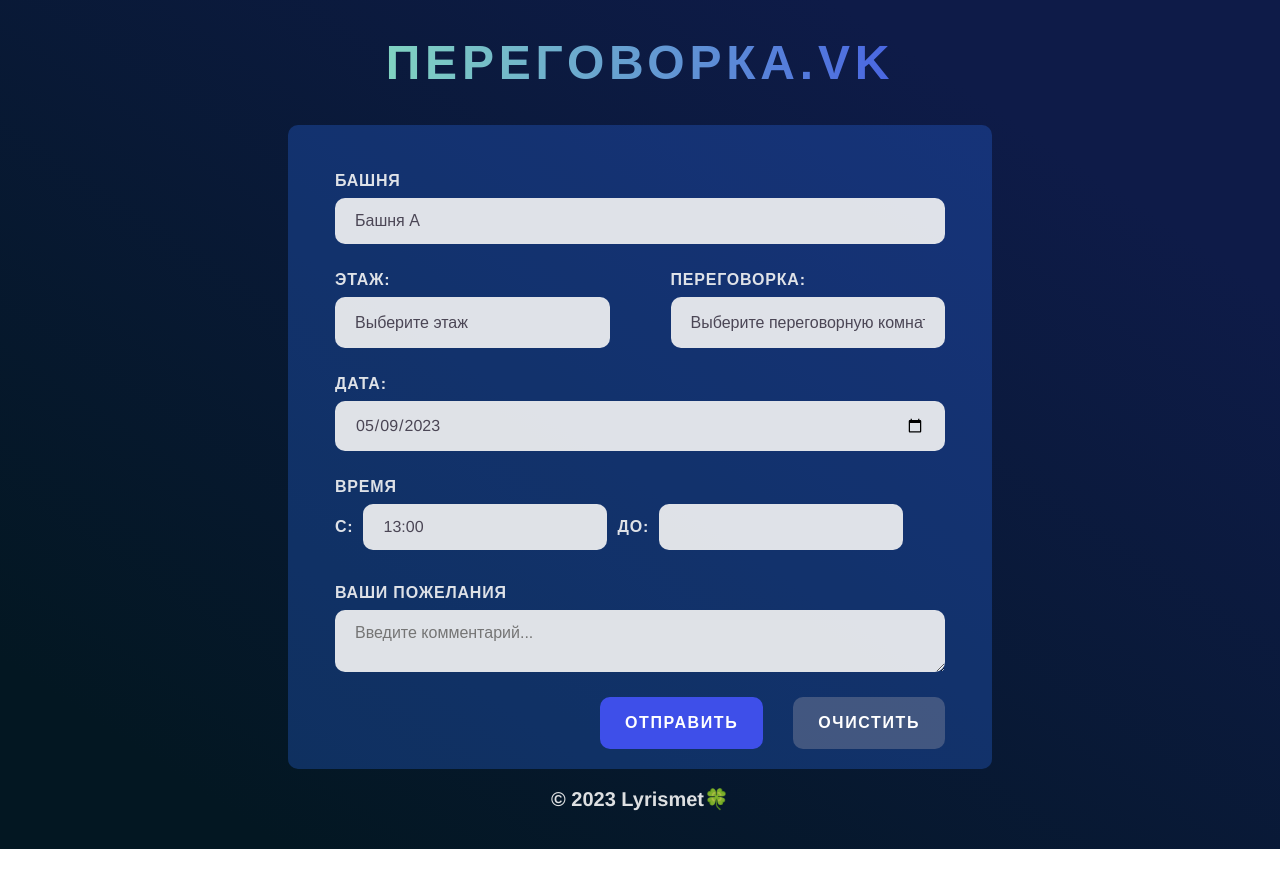
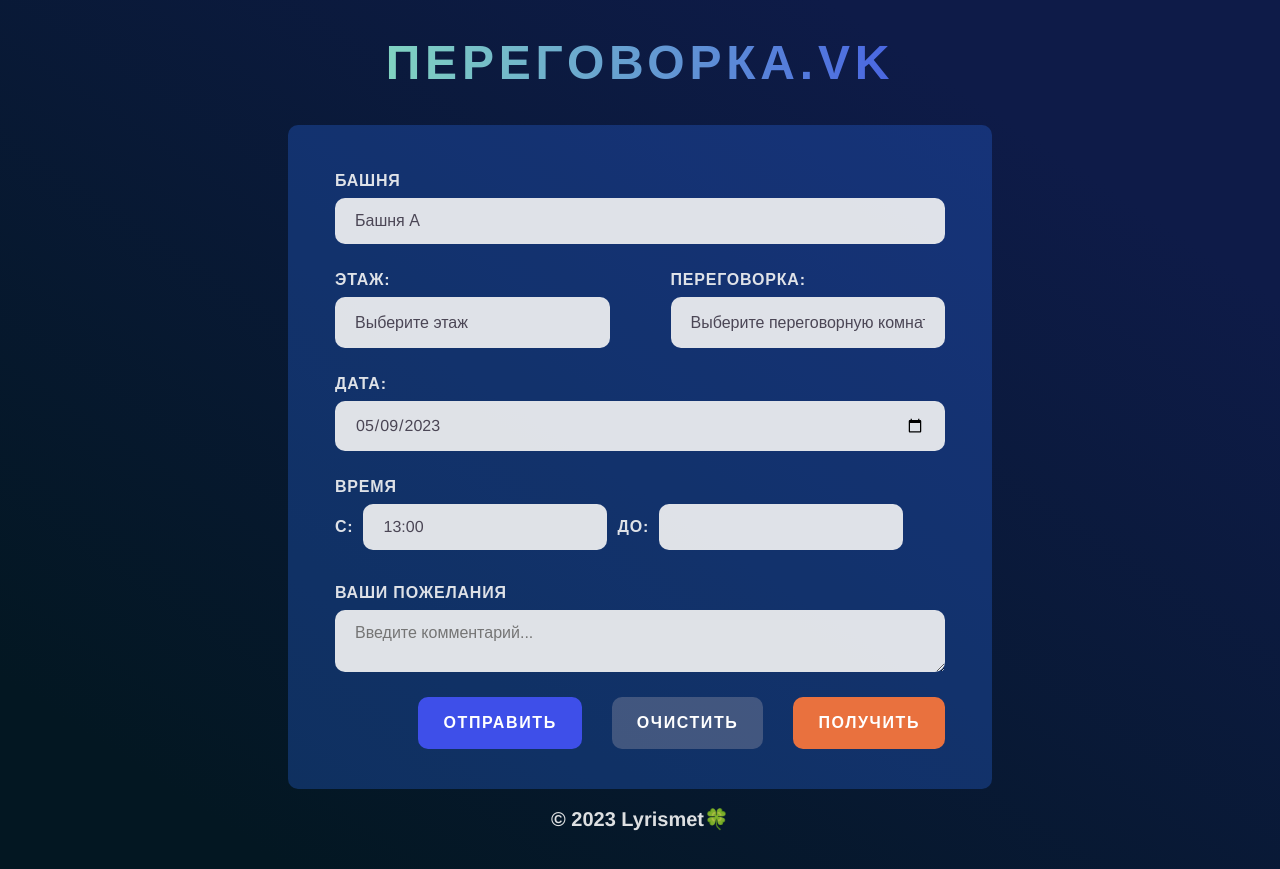
Before and after one commit to Rastre13/meeting-room-form, a React (Create React App) app: page / in a window 1280 px wide. Built offline with nearby package versions, Linux system fonts and the light colour scheme.

Commit message:
Update styles

```diff
--- a/src/App.css
+++ b/src/App.css
@@ -95,7 +95,7 @@ form{
   border-radius: 10px;
   width: 55vw;
   margin-top: 5%;
-  padding: 20px 47px;
+  padding: 20px 47px 40px 47px;
   display: flex;
   flex-direction: column;
 }
@@ -170,6 +170,9 @@ button{
 .clear{
   background: rgba(117, 124, 152, 0.49);
 }
+.get{
+  background: #e9713e
+}
 .flex-end{
   justify-content: flex-end;
 }
--- a/src/App.js
+++ b/src/App.js
@@ -146,6 +146,7 @@ function App() {
           <div className="form-item inline flex-end">
             <button className="submit" type="submit">Отправить</button>
             <button className="clear" type="reset">Очистить</button>
+            <button className="get" type="get">Получить</button>
           </div>
         </form>
           <footer className="footer">
```
